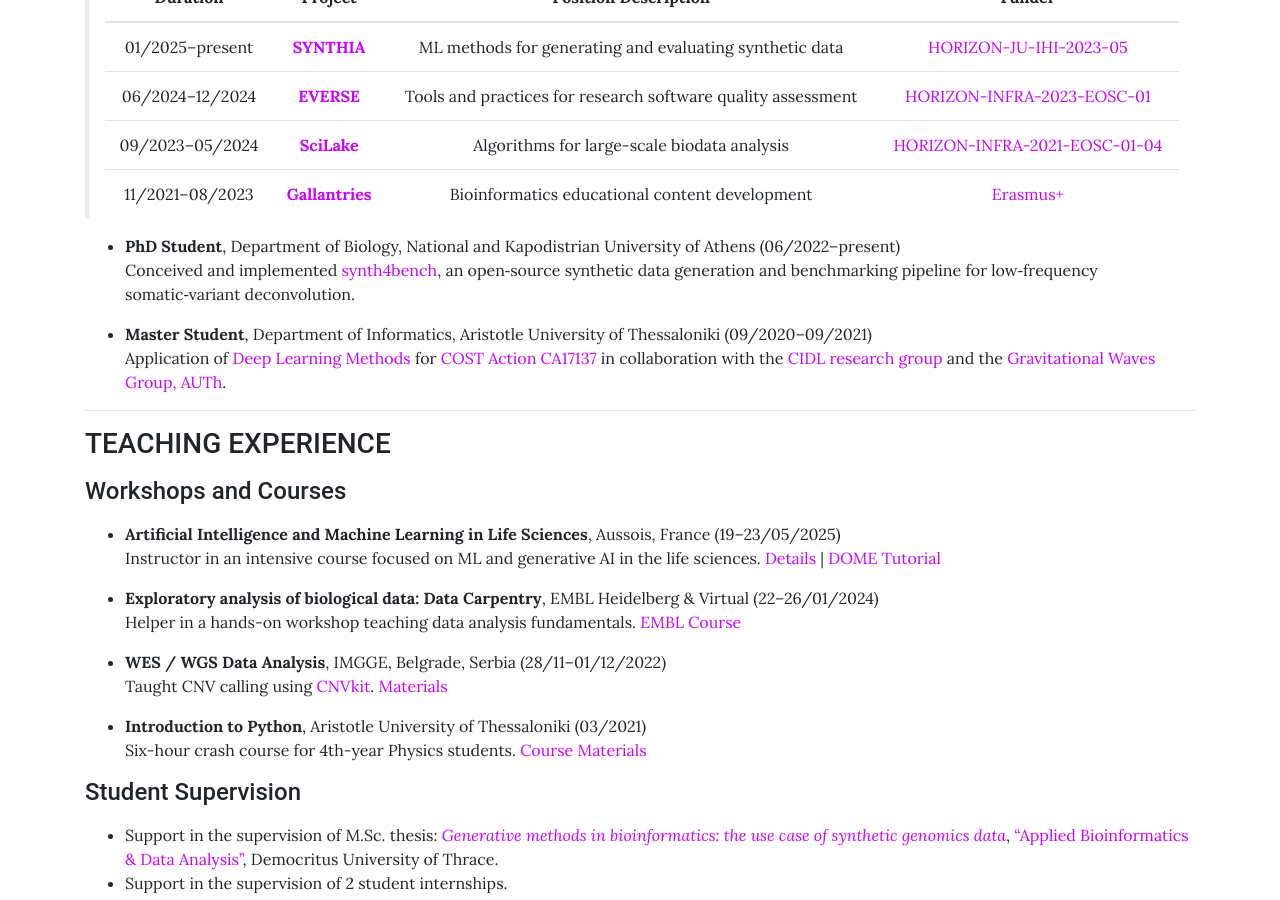
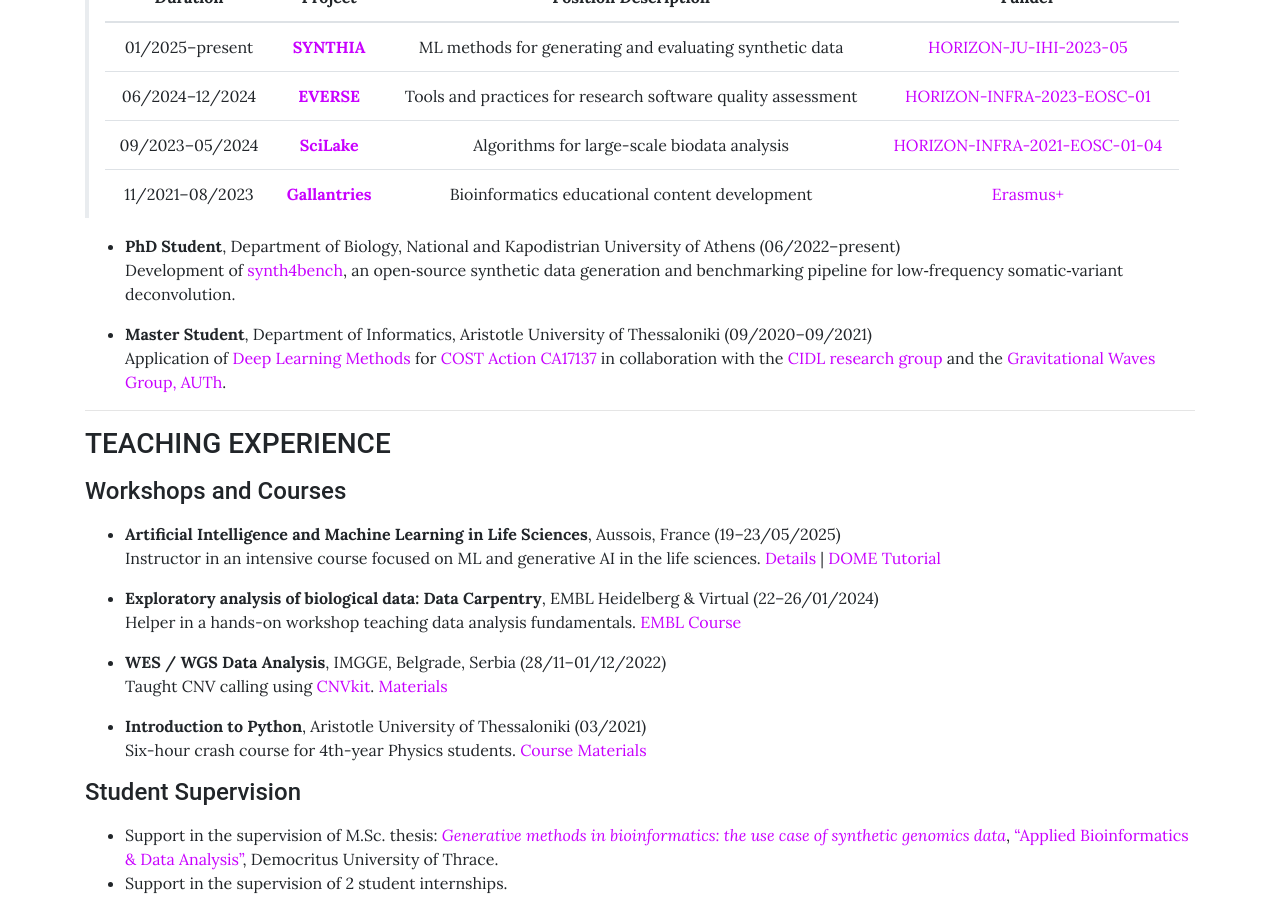
Before and after one commit to sfragkoul/sfragkoul.github.io, a Jekyll site: the page built from pages/CV.md, in a window 1280 px wide and 900 px high, scrolled down 892 px. Built offline with Jekyll 4.4.1, drawn with Linux system fonts in a browser that asks for light colours.

Commit message:
Update CV.md

```diff
--- a/pages/CV.md
+++ b/pages/CV.md
@@ -41,7 +41,7 @@
 
 
 - **PhD Student**, Department of Biology, National and Kapodistrian University of Athens (06/2022–present)
-  Conceived and implemented [synth4bench](https://github.com/sfragkoul/synth4bench), an open‑source synthetic data generation and benchmarking pipeline for low‑frequency somatic‑variant deconvolution.
+  Development of [synth4bench](https://github.com/sfragkoul/synth4bench), an open‑source synthetic data generation and benchmarking pipeline for low‑frequency somatic‑variant deconvolution.
 
 - **Master Student**, Department of Informatics, Aristotle University of Thessaloniki (09/2020–09/2021)
   Application of [Deep Learning Methods](https://github.com/sfragkoul/residual-gw-surrogate-modelling)  for [COST Action CA17137](https://www.cost.eu/actions/CA17137/) in collaboration with the [CIDL research group](https://cidl.csd.auth.gr/) and the [Gravitational Waves Group, AUTh](https://niksterg.github.io/gw-group/).
```
